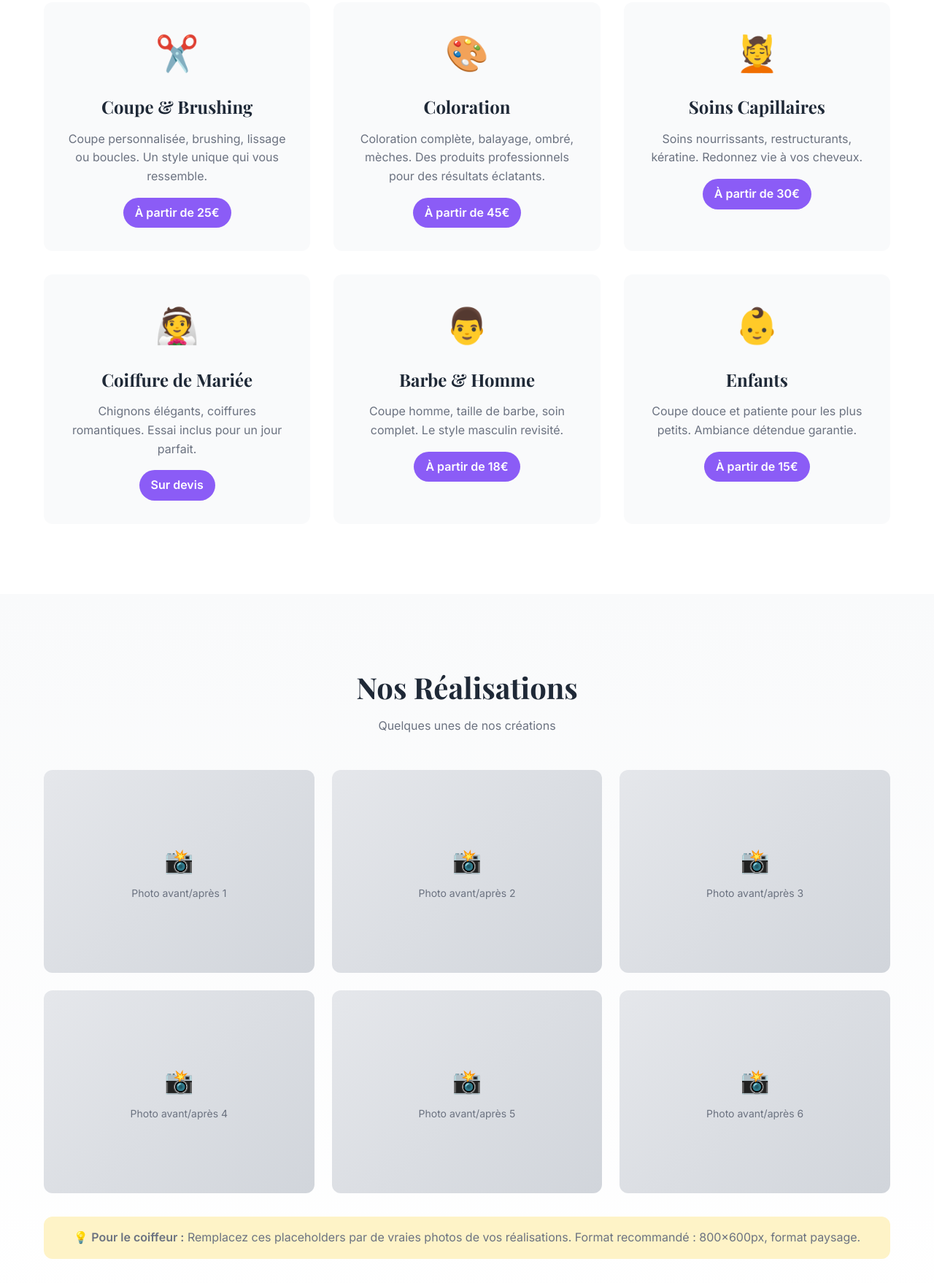
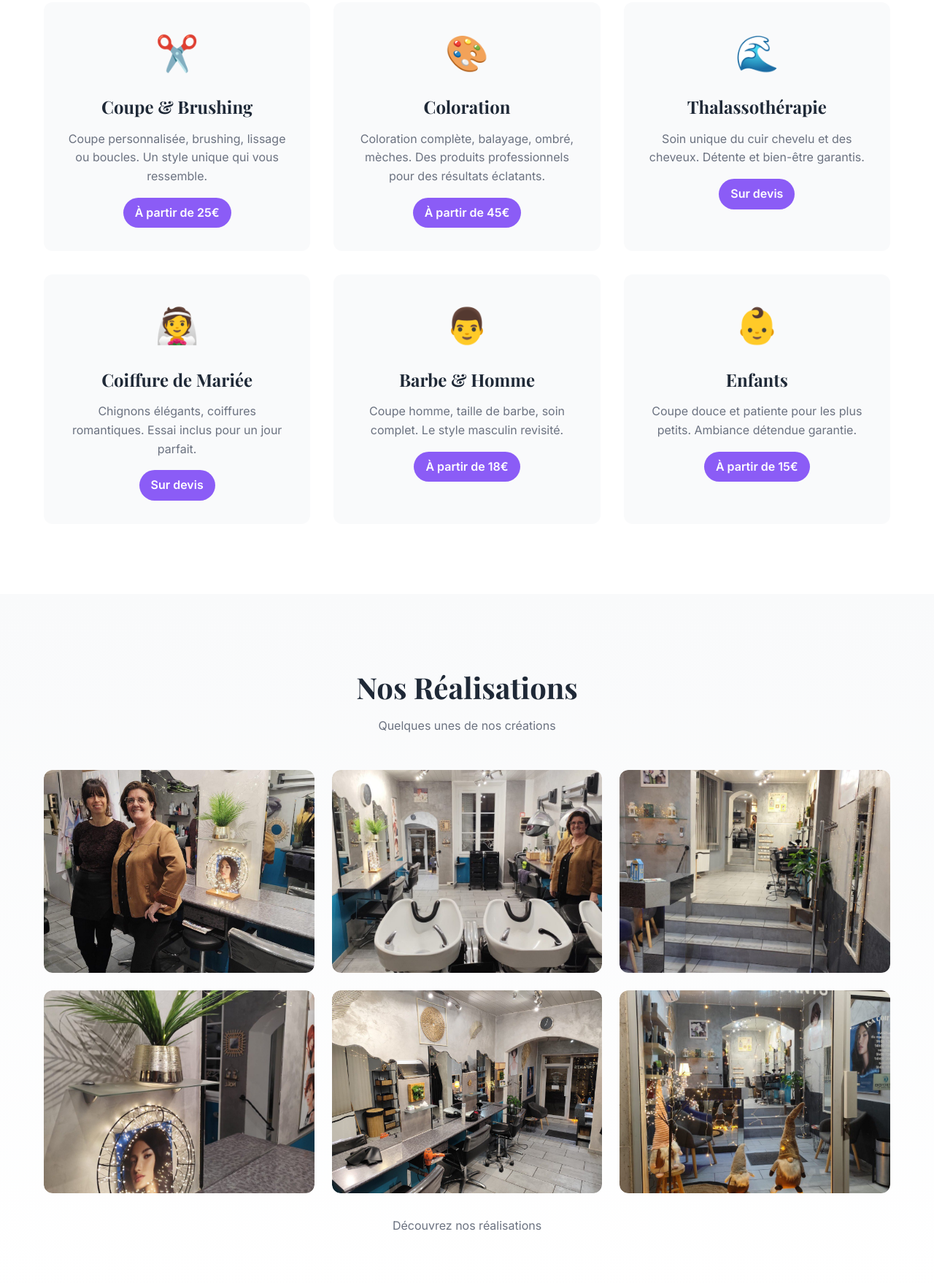
Before and after one commit to Spoyte/coiffeur-website, a plain HTML site: page index.html in a window 1280 px wide. Shown: the part 1039-2797 px from the top of the page at 73% size. Drawn offline with nearby package versions, Linux system fonts and the light colour scheme.

Commit message:
Update with real salon info: Isa Coiffure Lardy, add photos, thalassotherapie service

```diff
--- a/css/style.css
+++ b/css/style.css
@@ -297,13 +297,22 @@ body {
     margin-top: 0.5rem;
 }
 
+.gallery-item img {
+    width: 100%;
+    height: 100%;
+    object-fit: cover;
+    border-radius: var(--radius);
+    transition: transform 0.3s;
+}
+
+.gallery-item:hover img {
+    transform: scale(1.05);
+}
+
 .gallery-note {
     text-align: center;
     margin-top: 2rem;
     color: var(--color-gray);
-    background: #FEF3C7;
-    padding: 1rem;
-    border-radius: var(--radius);
 }
 
 /* Pricing Section */
--- a/index.html
+++ b/index.html
@@ -3,8 +3,8 @@
 <head>
     <meta charset="UTF-8">
     <meta name="viewport" content="width=device-width, initial-scale=1.0">
-    <title>Salon de Coiffure - Votre Style, Notre Passion</title>
-    <meta name="description" content="Salon de coiffure professionnel. Coupes, colorations, soins et coiffures de mariée. Rendez-vous en ligne.">
+    <title>Isa Coiffure Lardy - Thalassothérapie & Barbier</title>
+    <meta name="description" content="Isa Coiffure à Lardy - Thalassothérapie du cuir chevelu, service barbier, coupes femme, homme et enfants. Rendez-vous au 01 60 82 33 53.">
     <meta name="robots" content="index, follow">
     <link rel="stylesheet" href="css/style.css">
     <link rel="preconnect" href="https://fonts.googleapis.com">
@@ -29,7 +29,7 @@
     <nav class="nav" id="nav">
         <div class="nav-brand">
             <span class="logo">✂️</span>
-            <span class="brand-name">Salon [Nom]</span>
+            <span class="brand-name">Isa Coiffure</span>
         </div>
         <button class="nav-toggle" onclick="toggleMenu()">☰</button>
         <ul class="nav-menu" id="navMenu">
@@ -45,8 +45,8 @@
     <!-- Hero Section -->
     <section class="hero" id="accueil">
         <div class="hero-content">
-            <h1>Votre Style,<br><span class="highlight">Notre Passion</span></h1>
-            <p class="hero-subtitle">Salon de coiffure professionnel où chaque coupe raconte une histoire. Femmes, hommes, enfants — nous sublimons tous les styles.</p>
+            <h1>Isa Coiffure<br><span class="highlight">Lardy</span></h1>
+            <p class="hero-subtitle">Thalassothérapie du cuir chevelu et du cheveux. Service barbier, coupes femme, homme et enfants. Un bien-être et une détente formidable.</p>
             <div class="hero-actions">
                 <a href="#rdv" class="btn btn-primary">Réserver maintenant</a>
                 <a href="#services" class="btn btn-secondary">Nos services</a>
@@ -82,10 +82,10 @@
                 </div>
 
                 <div class="service-card">
-                    <div class="service-icon">💆</div>
-                    <h3>Soins Capillaires</h3>
-                    <p>Soins nourrissants, restructurants, kératine. Redonnez vie à vos cheveux.</p>
-                    <span class="price">À partir de 30€</span>
+                    <div class="service-icon">🌊</div>
+                    <h3>Thalassothérapie</h3>
+                    <p>Soin unique du cuir chevelu et des cheveux. Détente et bien-être garantis.</p>
+                    <span class="price">Sur devis</span>
                 </div>
 
                 <div class="service-card">
@@ -120,44 +120,26 @@
 
             <div class="gallery-grid">
                 <div class="gallery-item">
-                    <div class="gallery-placeholder">
-                        <span>📸</span>
-                        <small>Photo avant/après 1</small>
-                    </div>
+                    <img src="images/photo1.jpg" alt="Réalisation coiffure 1" loading="lazy">
                 </div>
                 <div class="gallery-item">
-                    <div class="gallery-placeholder">
-                        <span>📸</span>
-                        <small>Photo avant/après 2</small>
-                    </div>
+                    <img src="images/photo2.jpg" alt="Réalisation coiffure 2" loading="lazy">
                 </div>
                 <div class="gallery-item">
-                    <div class="gallery-placeholder">
-                        <span>📸</span>
-                        <small>Photo avant/après 3</small>
-                    </div>
+                    <img src="images/photo3.jpg" alt="Réalisation coiffure 3" loading="lazy">
                 </div>
                 <div class="gallery-item">
-                    <div class="gallery-placeholder">
-                        <span>📸</span>
-                        <small>Photo avant/après 4</small>
-                    </div>
+                    <img src="images/photo4.jpg" alt="Réalisation coiffure 4" loading="lazy">
                 </div>
                 <div class="gallery-item">
-                    <div class="gallery-placeholder">
-                        <span>📸</span>
-                        <small>Photo avant/après 5</small>
-                    </div>
+                    <img src="images/photo5.jpg" alt="Réalisation coiffure 5" loading="lazy">
                 </div>
                 <div class="gallery-item">
-                    <div class="gallery-placeholder">
-                        <span>📸</span>
-                        <small>Photo avant/après 6</small>
-                    </div>
+                    <img src="images/photo6.jpg" alt="Réalisation coiffure 6" loading="lazy">
                 </div>
             </div>
 
-            <p class="gallery-note">💡 <strong>Pour le coiffeur :</strong> Remplacez ces placeholders par de vraies photos de vos réalisations. Format recommandé : 800x600px, format paysage.</p>
+            <p class="gallery-note">Découvrez nos réalisations</p>
         </div>
     </section>
 
@@ -247,7 +229,7 @@
             <div class="appointment-options">
                 <div class="appointment-card">
                     <h3>📞 Par Téléphone</h3>
-                    <p class="phone-number">01 23 45 67 89</p>
+                    <p class="phone-number">01 60 82 33 53</p>
                     <p>Du mardi au samedi<br>9h00 - 19h00</p>
                 </div>
 
@@ -261,7 +243,7 @@
                 <div class="appointment-card">
                     <h3>📍 Sur Place</h3>
                     <p>Venez nous voir directement</p>
-                    <p class="address">123 Rue de la Coiffure<br>75000 Paris</p>
+                    <p class="address">11 Grande Rue<br>91510 Lardy</p>
                 </div>
             </div>
         </div>
@@ -275,9 +257,9 @@
             <div class="contact-grid">
                 <div class="contact-info">
                     <h3>Informations</h3>
-                    <p><strong>📍 Adresse :</strong><br>123 Rue de la Coiffure<br>75000 Paris</p>
-                    <p><strong>📞 Téléphone :</strong><br>01 23 45 67 89</p>
-                    <p><strong>✉️ Email :</strong><br>contact@salon.fr</p>
+                    <p><strong>📍 Adresse :</strong><br>11 Grande Rue<br>91510 Lardy</p>
+                    <p><strong>📞 Téléphone :</strong><br>01 60 82 33 53</p>
+                    <p><strong>✉️ Email :</strong><br>contact@isacoiffure.fr</p>
                     <p><strong>🕐 Horaires :</strong><br>
                     Mardi - Vendredi : 9h - 19h<br>
                     Samedi : 9h - 18h<br>
@@ -301,7 +283,7 @@
             <div class="footer-content">
                 <div class="footer-brand">
                     <span class="logo">✂️</span>
-                    <span>Salon [Nom]</span>
+                    <span>Isa Coiffure</span>
                 </div>
                 <div class="footer-social">
                     <a href="#" aria-label="Instagram">📷</a>
```
Also changed, not shown: images/photo1.jpg (added), images/photo2.jpg (added), images/photo3.jpg (added), images/photo4.jpg (added), images/photo5.jpg (added), images/photo6.jpg (added), images/photo7.jpg (added).
